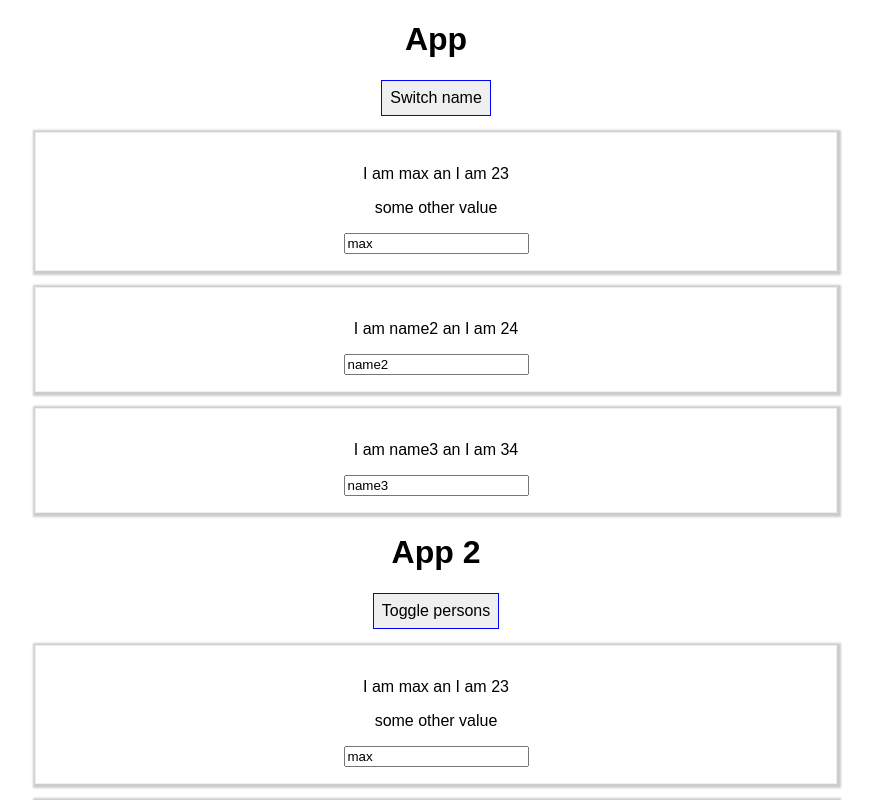
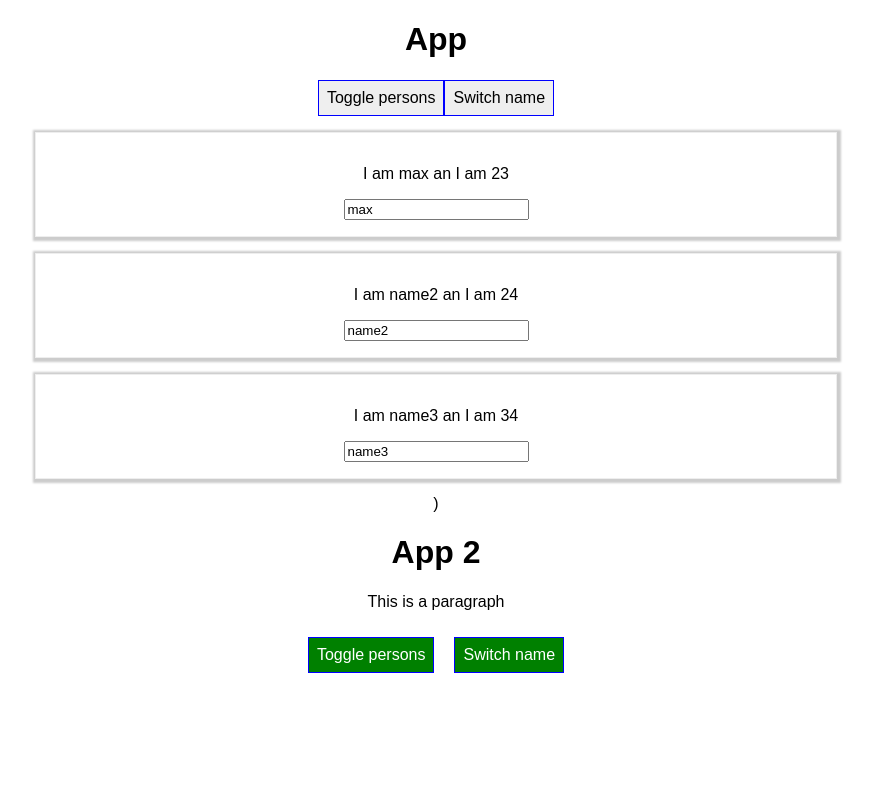
Before and after one commit to gbozsik/react-complete-guid, a React (Create React App) app: page / in a window 1280 px wide. Both pictures are taken after a click on the button "Toggle persons". Shown: the top 800 px of the page, without its empty margins (204-1077 px from the left). Built offline with nearby package versions, Linux system fonts and the light colour scheme.

Commit message:
after install radium

```diff
--- a/package.json
+++ b/package.json
@@ -3,6 +3,7 @@
   "version": "0.1.0",
   "private": true,
   "dependencies": {
+    "radium": "^0.26.1",
     "react": "^17.0.1",
     "react-dom": "^17.0.1",
     "react-scripts": "1.1.5"
--- a/src/App.css
+++ b/src/App.css
@@ -1,3 +1,11 @@
 .App {
   text-align: center;
 }
+
+.red {
+  color: red;
+}
+
+.bold {
+  font-weight: bold;
+}
--- a/src/App.js
+++ b/src/App.js
@@ -6,54 +6,73 @@ import App2 from './App2'
 const app = props => {
   const [personsState, setPersonsState] = useState({
     persons: [
-      {name: 'max', age: 23},
-      {name: 'name2', age: 24},
-      {name: 'name3', age: 34}
+      { id: 'sdlf', name: 'max', age: 23 },
+      { id: 'tfdr', name: 'name2', age: 24 },
+      { id: 'p;lk', name: 'name3', age: 34 }
     ],
   });
 
   const [otherState, setOtherState] = useState({
     otherStates: [
-      {title: 'some other value'},
-      {title: 'some other value 2'}
+      { title: 'some other value' },
+      { title: 'some other value 2' }
     ]
   });
 
-  console.log(personsState, otherState);
+  const [showPersonState, setShowPersonState] = useState({
+    showPerson: false
+  })
 
   const switchOtherStateHandler = () => {
     setOtherState({
       otherStates: [
-        {title: 'other state changed'},
-        {title: 'some other value 2 changed'}
+        { title: 'other state changed' },
+        { title: 'some other value 2 changed' }
       ]
     });
   }
 
   const switchNameHandler = (newName) => {
-    // console.log("Was clicked");
     setPersonsState({
       persons: [
-        {name: newName, age: 23},
-        {name: 'name2777', age: 24},
-        {name: 'name3666', age: 64}
+        { name: newName, age: 23 },
+        { name: 'name2777', age: 24 },
+        { name: 'name3666', age: 64 }
       ],
     },
       switchOtherStateHandler()
     );
   }
 
-  const nameChangeHandler = (event) => {
-    // console.log("Was clicked");
-    setPersonsState({
-      persons: [
-        {name: 'max', age: 23},
-        {name: event.target.value, age: 24},
-        {name: 'name3666', age: 64}
-      ],
+  const nameChangeHandler = (id, event) => {
+    const personIndex = personsState.persons.findIndex(p => p.id === id);
+    console.log(personIndex)
+    const personForMutation = personsState.persons[personIndex];
+
+    personForMutation.name = event.target.value;
+
+    const mutatablePersonArray = [...personsState.persons]
+    mutatablePersonArray[personIndex] = personForMutation;
+
+    setPersonsState({persons: mutatablePersonArray});
   }
-    );
+
+  const togglePersonHandler = () => {
+    const doesShow = showPersonState.showPerson;
+    if (doesShow) {
+      setShowPersonState({ showPerson: false })
+    } else {
+      setShowPersonState({ showPerson: true })
     }
+  }
+
+  const deletePersonhandler = (persontIndex) => {
+    const mutatablePersons = [...personsState.persons];
+    mutatablePersons.splice(persontIndex, 1);
+    setPersonsState({ persons: mutatablePersons });
+  }
+
+
 
   const style = {
     backgrondColor: 'white',
@@ -63,25 +82,27 @@ const app = props => {
     cursor: 'pointer'
   };
 
+
+
   return (
     <div className="App">
       <h1>App</h1>
-        <button style={style} onClick = {() => switchNameHandler('ammamamamam')} >Switch name</button>
-        <Person
-        name = {personsState.persons[0].name}
-        age = {personsState.persons[0].age} >{otherState.otherStates[0].title}
-        </Person>
-        <Person
-        name = {personsState.persons[1].name}
-        age = {personsState.persons[1].age}
-        click = {switchNameHandler.bind(this, 'manunuuuu')}
-        changedName = {nameChangeHandler}>
-        </Person>
-        <Person
-        name = {personsState.persons[2].name}
-        age = {personsState.persons[2].age}>
-        </Person>
-        <App2/>
+      <button style={style} onClick={togglePersonHandler} >Toggle persons</button>
+      <button style={style} onClick={() => switchNameHandler('ammamamamam')} >Switch name</button>
+      {showPersonState.showPerson ? <div>
+        {personsState.persons.map((person, index) => {
+          return <Person
+            kex={person.id}
+            click={deletePersonhandler.bind(this, index)}
+            changedName={nameChangeHandler.bind(this, person.id)}
+            name={person.name}
+            age={person.age}
+          />
+        })
+        })
+
+        <App2 />
+      </div> : null}
     </div>
     // React.createElement('div', {className: 'App'}, React.createElement('h1', null, 'Hi i\'am a react app'))
   );
--- a/src/App2.js
+++ b/src/App2.js
@@ -5,14 +5,15 @@ import Person from './Person/Person';
 class App2 extends Component {
     state = {
         persons: [
-            { name: 'max', age: 23 },
-            { name: 'name2', age: 24 },
-            { name: 'name3', age: 34 }
+            { id: 'sgs', name: 'max', age: 23 },
+            { id: 'ytdkjg', name: 'name2', age: 24 },
+            { id: '4ert', name: 'name3', age: 34 }
         ],
         otherStates: [
             { title: 'some other value' },
             { title: 'some other value 2' }
-        ]
+        ],
+        showPerson: false
     }
 
     switchOtherStateHandler = () => {
@@ -32,59 +33,84 @@ class App2 extends Component {
                 { name: 'name3666', age: 64 }
             ],
         },
-            // this.switchOtherStateHandler
         );
     }
 
-    nameChangeHandler = (event) => {
-        this.setState({
-            persons: [
-                { name: 'max', age: 23 },
-                { name: event.target.value, age: 24 },
-                { name: 'name3666', age: 64 }
-            ],
-            shotPerson: false
+    // nameChangeHandler = (id, event) => { //this version if you call it with arrow function
+    nameChangeHandler = (id, event) => { //this version with id param first, if you call it with ".bind(this, person.id)"
+        const personIndex = this.state.persons.findIndex(p => {
+            return p.id === id;
+        });
+        const person = {
+            ...this.state.persons[personIndex]
         }
+        // const person = Object.assign({}, this.state.persons[personIndex]) // older alternative of spread operator above
+
+        person.name = event.target.value;
+        const mutatedPersons = [...this.state.persons];
+        mutatedPersons[personIndex] = person;
+        this.setState({persons: mutatedPersons}
         );
     }
 
     togglePersonHandler = () => {
-        const doesShow = this.state.shotPerson;
-        this.setState({ shotPerson: !doesShow })
+        const doesShow = this.state.showPerson;
+        this.setState({ showPerson: !doesShow })
+    }
+
+    deletePersonHandler = (personIndex) => {
+        // const persons = this.state.persons.slice();  // slice() create new object, not just pointing to a same reference of persons
+        const persons = [...this.state.persons]   //creates new object as well, not like "const persons = this.state.persons"
+        persons.splice(personIndex, 1);
+        this.setState({ persons: persons });
     }
 
     render() {
         const style = {
-            backgrondColor: 'white',
+            backgroundColor: 'green',
+            color: 'white',
             font: 'inherit',
             border: '1px solid blue',
             padding: '8px',
-            cursor: 'pointer'
+            cursor: 'pointer',
+            margin: '10px'
         };
+
+        let persons = null;
+
+        if (this.state.showPerson) {
+            persons = (
+                <div>
+                    {this.state.persons.map((person, index) => {
+                        return <Person
+                            key={person.id}
+                            click={() => this.deletePersonHandler(index)}
+                            changedName={this.nameChangeHandler.bind(this, person.id)}
+                            // changedName={(event) => this.nameChangeHandler(event, person.id)}
+                            name={person.name}
+                            age={person.age} />
+                    })}
+                </div>
+            );
+            style.backgroundColor = 'red';
+        }
+
+        // let classes = ['red', 'bold'].join(' ');
+        const classes = [];
+        if (this.state.persons.length <= 2) {
+            classes.push('red');
+        }
+        if (this.state.persons.length <= 1) {
+            classes.push('bold')
+        }
 
         return (
             <div className="App">
                 <h1>App 2</h1>
+                <p className={classes.join(' ')}>This is a paragraph</p>
                 <button style={style} onClick={this.togglePersonHandler} >Toggle persons</button>
-                {this.state.shotPerson ?
-                    <div>
-                        <Person
-                            name={this.state.persons[0].name}
-                            age={this.state.persons[0].age} >{this.state.otherStates[0].title}
-                        </Person>
-                        <Person
-                            name={this.state.persons[1].name}
-                            age={this.state.persons[1].age}
-                            click={this.switchNameHandler.bind(this, 'manunuuuu')}
-                            changedName={this.nameChangeHandler}>
-                        </Person>
-                        <Person
-                            name={this.state.persons[2].name}
-                            age={this.state.persons[2].age}>
-                        </Person>
-                    </div>
-                    : null
-                }
+                <button style={style} onClick={() => this.switchNameHandler('MMMaamama App 2')} >Switch name</button>
+                {persons}
             </div>
             // React.createElement('div', {className: 'App'}, React.createElement('h1', null, 'Hi i\'am a react app'))
         )
--- a/src/Person/Person.js
+++ b/src/Person/Person.js
@@ -5,7 +5,6 @@ import './Person.css';
 const person = (props) => {
     return (
     <div className='Person'>
-
         <p onClick = {props.click}>I am {props.name} an I am {props.age}</p>
         <p>{props.children}</p>
         <input type = 'text' onChange = {props.changedName} value = {props.name}/>
```
Also changed, not shown: 1 other file (tests, documents, lock files or other folders). Lines whose indentation alone changed are shown as unchanged.
